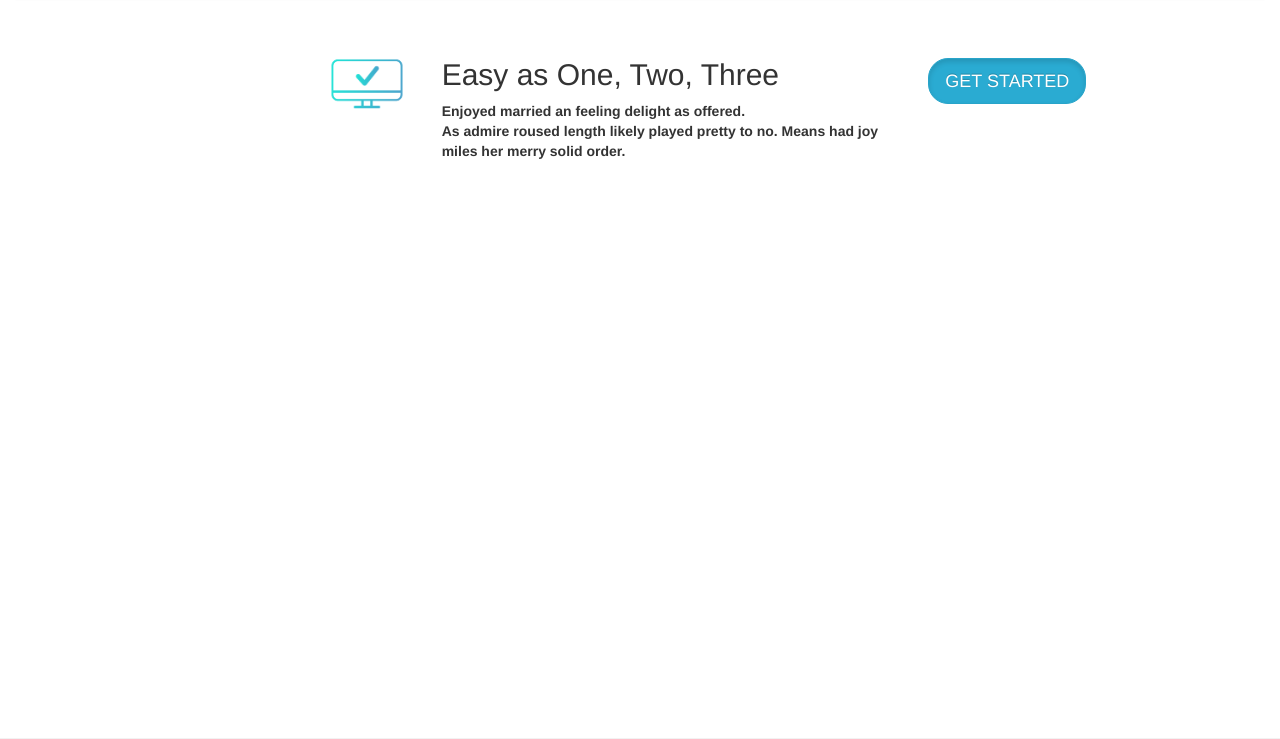
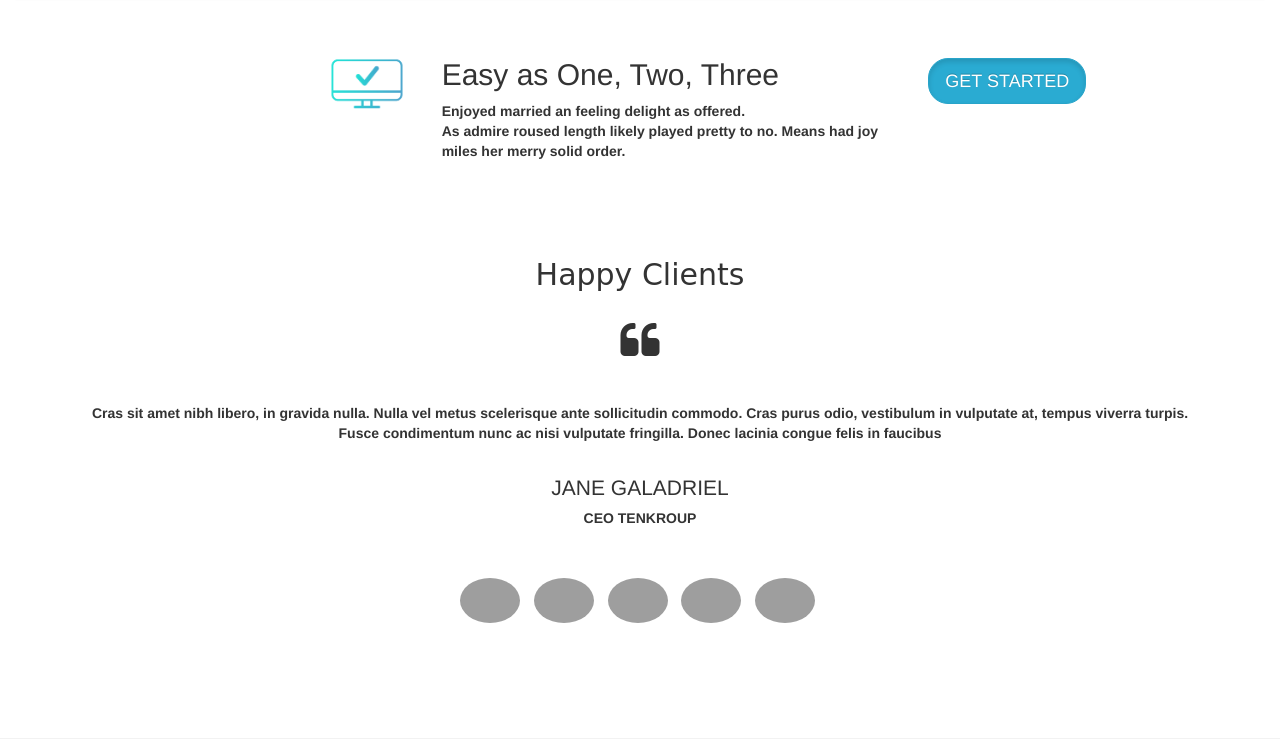
Before and after one commit to Copser/SOCIETE, a Django app: page / in a window 1280 px wide. Shown: the part 2819-3558 px from the top of the page. Run offline with Django 3.2, Linux system fonts and the light colour scheme; data that the repository does not hold is empty; parts of the project's set-up code (start-up, migrations or seed data) failed here and were passed over; some libraries are stand-ins or nearby versions; some web fonts are replaced; grey boxes are pictures that could not be loaded.

Commit message:
redesign

```diff
--- a/societe/templates/base.html
+++ b/societe/templates/base.html
@@ -185,6 +185,7 @@
     <!-- Include all compiled plugins (below), or include individual files as needed -->
     <script src="{% static 'bower_components/bootstrap/dist/js/bootstrap.min.js' %}"></script>
     <script src="{% static 'bower_components/bootstrap/dist/js/main.js' %}"></script>
+    <script src="{% static 'bower_components/bootstrap/dist/js/clients-carousel.js' %}"></script>
     <script src="https://cdnjs.cloudflare.com/ajax/libs/select2/4.0.3/js/select2.min.js"></script>
     <!-- LazyLoad js support code -->
     <script src="{% static 'bower_components/jquery_lazyload/jquery.lazyload.js' %}"></script>
--- a/societe/templates/index.html
+++ b/societe/templates/index.html
@@ -229,10 +229,10 @@
           <div class="col-xs-12 col-sm-12 col-md-12 col-lg-12">
              <div class="col-xs-12 col-sm-6 col-md-6 col-lg-6 thumb dimage lazy">
                 <div class="caption">
-                    <h4><a href="{% url 'skopje' %}"><strong>EXPLORE ERASMUS HAUS</strong></a></h4>
+                    <h4><strong>EXPLORE ERASMUS HAUS</strong></h4>
                     <div class="dolar">
                     <p class=""></p>
-                    <p><a class="btn btn-lg btn-info" href="{% url 'newyork' %}" role="button">Explore</a></p>
+                    <p><a class="btn btn-lg btn-info" href="{% url 'skopje' %}" role="button">Explore</a></p>
                     </div>
                 </div>
              </div>
@@ -292,6 +292,66 @@
 
     <div class="container clients">
        <div class="row">
+        <div class="col-xs-12 col-sm-12 col-md-12 col-lg-12">
+          <h2 class="text-center spec">Happy Clients</h2>
+          <p style="padding:5px"></p>
+          <p class="text-center"><span><i class="fa fa-3x fa-quote-left" arria-hidden="true"></i></span></p>
+          <p style="padding:10px"></p>
+					<div class="media-body text-center">
+						Cras sit amet nibh libero, in gravida nulla. Nulla vel metus scelerisque ante sollicitudin commodo. Cras purus
+						odio, vestibulum in vulputate at, tempus viverra turpis. Fusce condimentum nunc ac nisi vulputate fringilla.
+						Donec lacinia congue felis in faucibus
+          	<p style="padding:10px"></p>
+						<h4 class="media-heading lead">JANE GALADRIEL</h4>
+						<p class="media-desc">CEO TENKROUP</p>
+					</div>
+          <p style="padding:15px"></p>
+
+          <div class="col-xs-12 col-sm-12 col-md-12 col-lg-12 text-center ceo_carousel">
+          <ol class="indicators list-inline">
+            <li>
+              <div class="circle">
+								<a class="clients-img" href="" data-thing="nick">
+									<img class="img-responsive img-circle"
+									src="static/img/happy_clients/clients-01.png" alt="">
+								</a>
+              </div>
+            </li>
+            <li>
+              <div class="circle">
+								<a class="clients-img" href="" data-thing="ann">
+									<img class="img-responsive img-circle"
+									src="static/img/happy_clients/clients-02.png" alt="">
+								</a>
+              </div>
+            </li>
+            <li>
+              <div class="circle">
+								<a class="clients-img" href="" data-thing="dane">
+									<img class="img-responsive img-circle"
+									src="static/img/happy_clients/clients-03.png" alt="">
+								</a>
+              </div>
+            </li>
+            <li>
+              <div class="circle">
+								<a class="clients-img" href="" data-thing="jesy">
+									<img class="img-responsive img-circle"
+									src="static/img/happy_clients/clients-04.png" alt="">
+								</a>
+							</div>
+            </li>
+            <li>
+              <div class="circle">
+								<a class="clients-img" href="" data-thing="sen">
+									<img class="img-responsive img-circle"
+									src="static/img/happy_clients/clients-05.png" alt="">
+								</a>
+              </div>
+            </li>
+          </ol>
+          </div>
+        </div>
        </div>
     </div>
 
```
